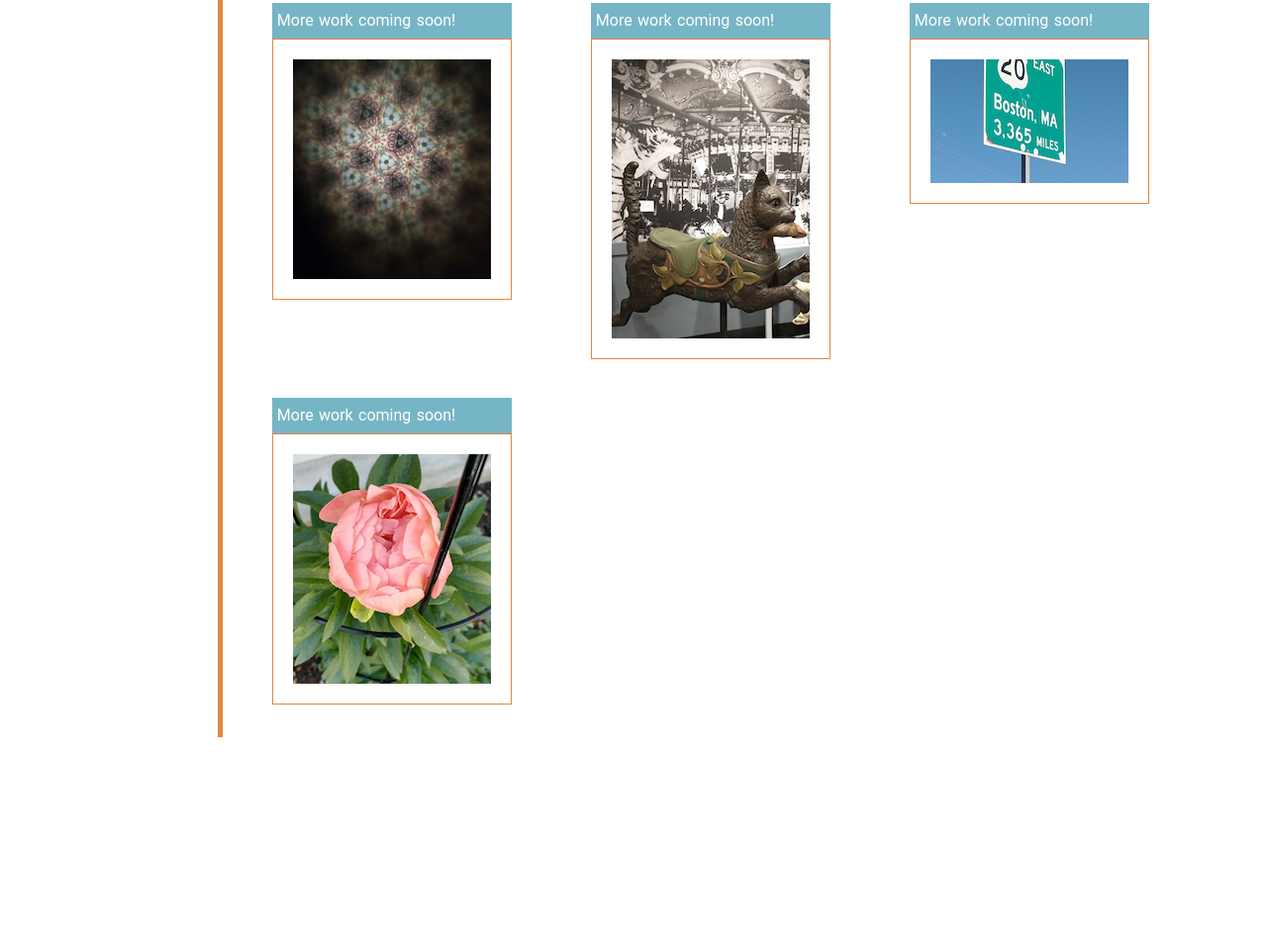
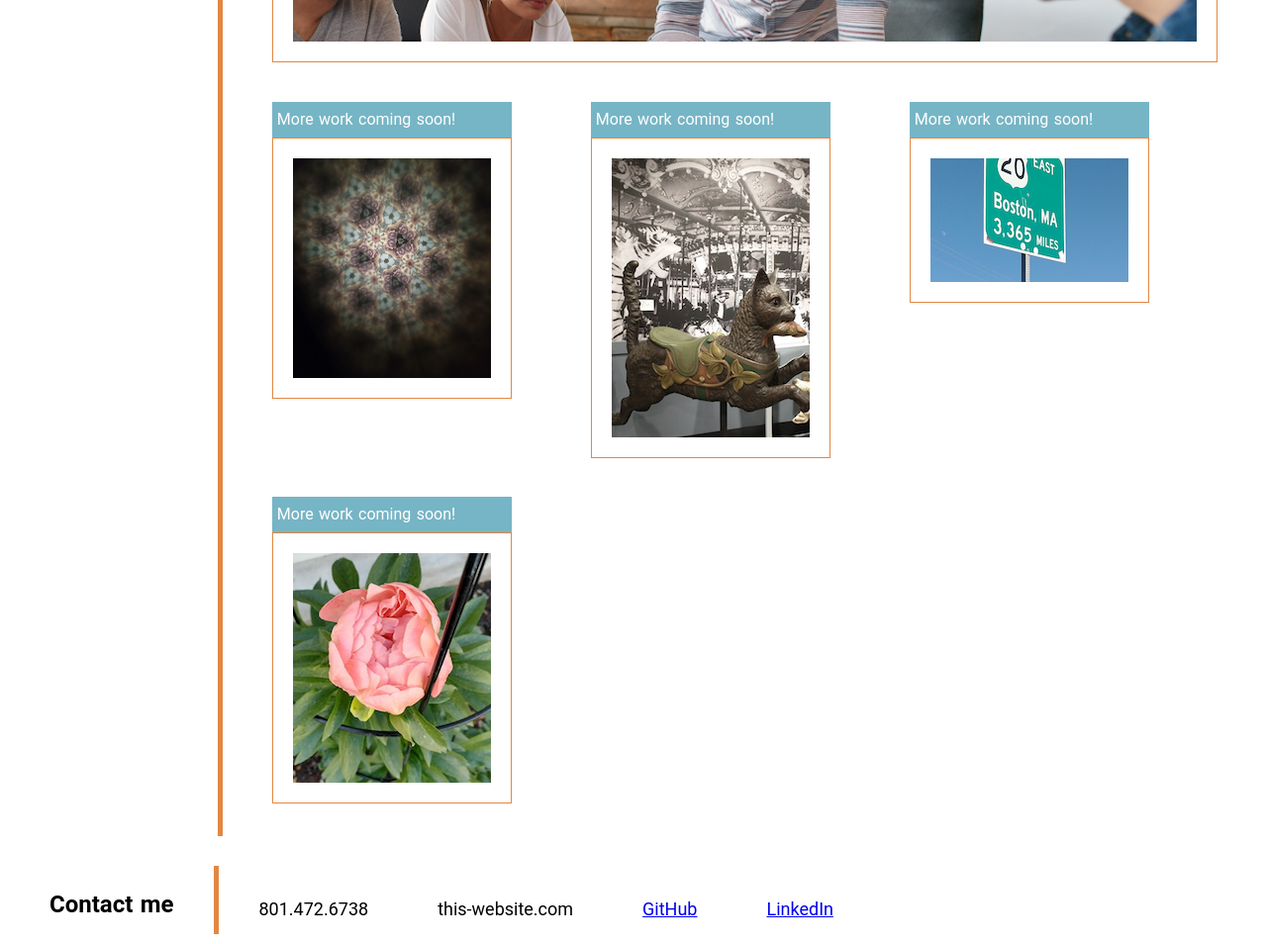
Before and after one commit to ashtreid/candidate-portfolio-portal, a plain HTML site: page 02-Challenge/index.html in a window 1280 px wide. Shown: the part 951-1905 px from the top of the page at 99% size. Before the commit the page ends 1696 px from the top, so only its background shows below. Drawn offline with Linux system fonts and the light colour scheme.

Commit message:
adds contact section

```diff
--- a/02-Challenge/Assets/css/style.css
+++ b/02-Challenge/Assets/css/style.css
@@ -32,7 +32,6 @@ body {
     margin-left: 40px;
 }
 
-
 .header-img {
     background-color: var(--white);
     padding: 20px;
@@ -66,8 +65,10 @@ body {
     justify-content: flex-end;
     background-image: url("../images/snow-canyon.png");
     background-position: 0 -245px;
+    background-repeat: no-repeat;
     background-size: cover;
     padding-top: 100px;
+    padding-bottom: 100px;
 }
 
 .sub-container h2 {
@@ -134,3 +135,36 @@ body {
     width: 100%;
     height: auto;
 }
+
+.contact-container {
+    display: flex;
+    flex-wrap: wrap;
+    width: 100%;
+    justify-content: space-between;
+}
+
+.contact-1 {
+    margin-top: 30px;
+    margin-left: 50px;
+}
+
+.contact-2 {
+    flex: 1;
+}
+
+.contact-2 ul{
+    display: flex;
+    flex-wrap: wrap;
+    list-style: none;
+    border-left:  5px solid var(--orange);
+    margin-top: 30px;
+    margin-left: 41px;
+    margin-bottom: 0px;
+}
+
+.contact-2 li {
+    font-size: 18px;
+    margin-top: 30px;
+    margin-right: 70px;
+    margin-bottom: 10px;
+}
--- a/02-Challenge/index.html
+++ b/02-Challenge/index.html
@@ -79,9 +79,25 @@
                     <figcaption class="label">More work coming soon!</figcaption>
                     <img class="work-img work-img-5" src="./assets/images/placeholder-4.png" alt="placeholder image 4"/>
                 </figure>
-
             </section>
         </div>
 
+        <div class="contact-container" id="contact-me">
+            <aside class="contact-1">
+                <h2>Contact me</h2>
+            </aside>
+            <section class="contact-2">
+                <ul>
+                    <li>801.472.6738</li>
+                    <li>this-website.com</li>
+                    <li>
+                        <a href="https://github.com/ashtreid">GitHub</a>
+                    </li>
+                    <li>
+                        <a href="https://www.linkedin.com/in/ash-t-reid/">LinkedIn</a>
+                    </li>
+                </ul>
+            </section>
+        </div>
     </body>
 </html>
```
